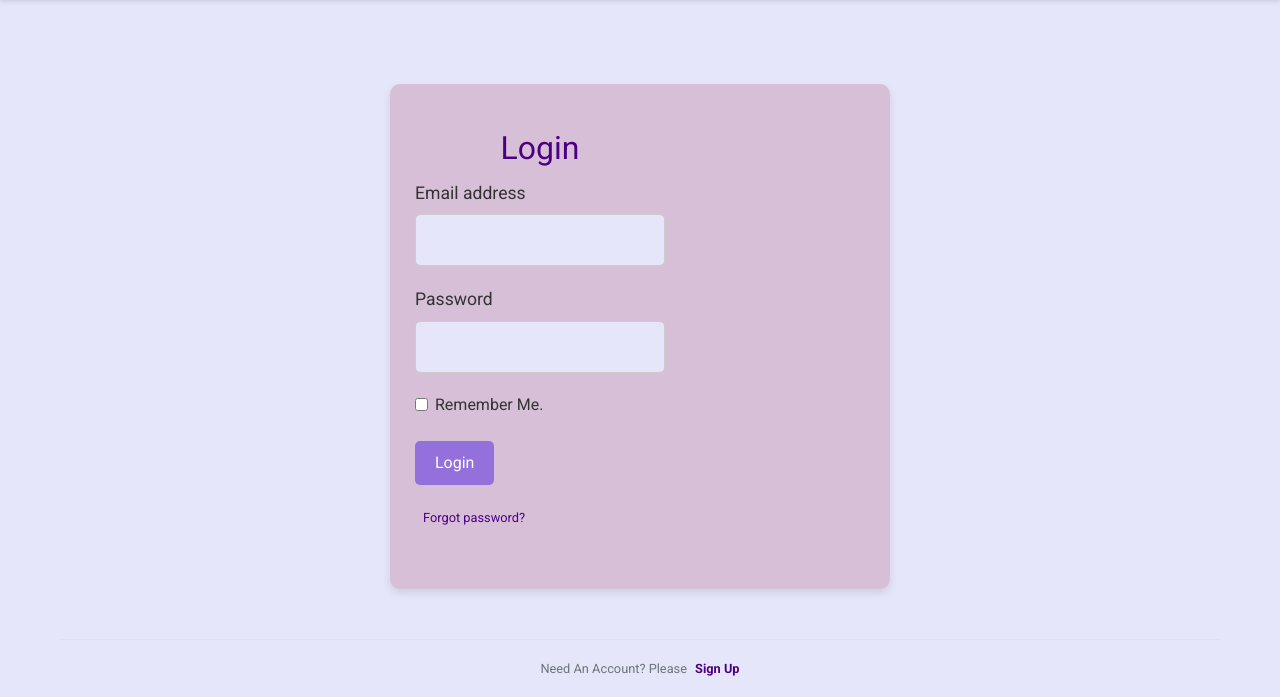
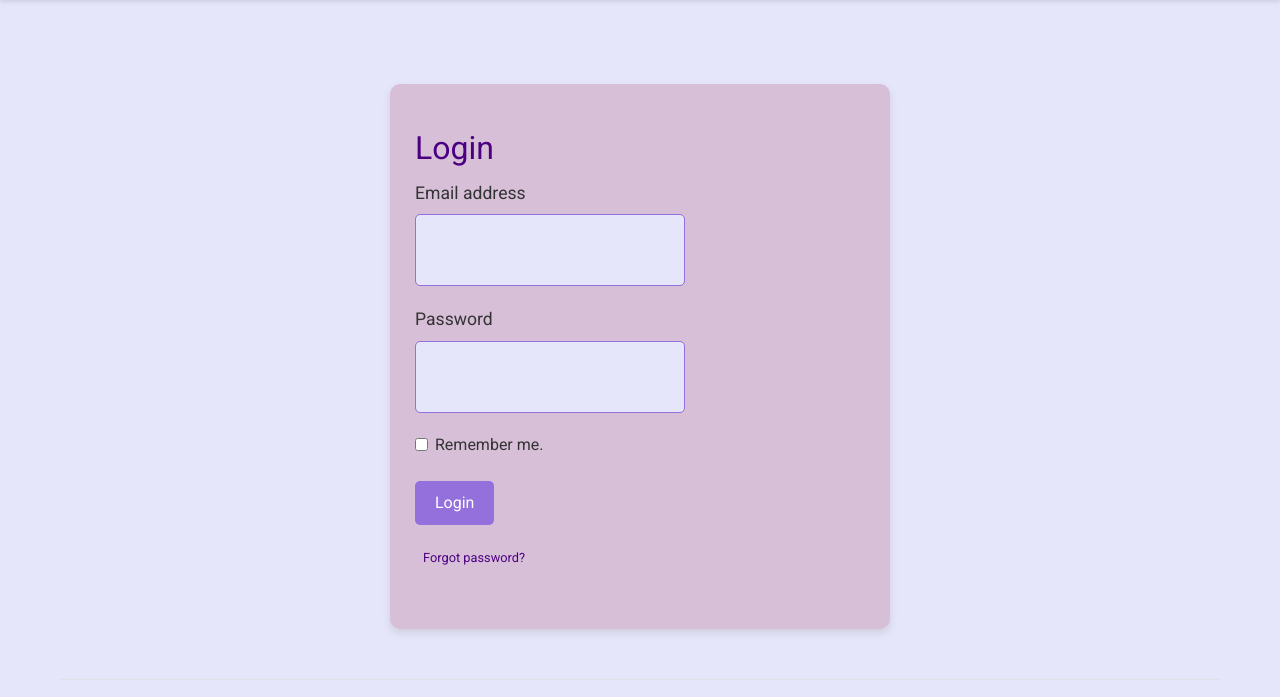
Before and after one commit to Aalaa-Fahim/Quiz_Master, a Flask app: page /login in a window 1280 px wide. Shown: the part 96-793 px from the top of the page. Run offline with Flask 3, Linux system fonts and the light colour scheme; some libraries are stand-ins or nearby versions.

Commit message:
updated styles to login

```diff
--- a/app/static/login.css
+++ b/app/static/login.css
@@ -12,7 +12,7 @@
 }
 
 .main-style legend {
-    text-align: center;
+    text-align: left;
     font-size: 2em;
     color: #4B0082;
 }
@@ -27,20 +27,21 @@
 }
 
 .main-style .form-control-lg {
-    padding: 10px;
+    padding: 20px;
     border: 1px solid #ccc;
     border-radius: 5px;
     background-color: #E6E6FA;
     color: #333;
+    border-color: #9370DB;
 }
 
-.main-style .form-control-lg.is-invalid {
+/* .main-style .form-control-lg.is-invalid {
     border-color: #dc3545;
 }
 
 .main-style .form-control-lg.is-valid {
     border-color: #28a745;
-}
+}*/
 
 .main-style .form-check-input {
     margin-right: 10px;
--- a/app/templates/login.html
+++ b/app/templates/login.html
@@ -22,7 +22,7 @@
         {% else %}
         {{ form.email(class="form-control form-control-lg is-valid") }}
         <div class="valid-feedback">
-          Looks good!
+          Saved!
         </div>
         {% endif%}
         {% else %}
@@ -42,7 +42,7 @@
         {% else %}
         {{ form.password(class="form-control form-control-lg is-valid") }}
         <div class="valid-feedback">
-          Looks good!
+          Saved!
         </div>
         {% endif%}
         {% else %}
@@ -52,7 +52,7 @@
       <div class="form-check pb-4">
         <input class="form-check-input" type="checkbox" value="" id="invalidCheck2">
         <label class="form-check-label" for="invalidCheck2">
-          Remember Me.
+          Remember me.
         </label>
       </div>
       <div class="form-group ">
```
